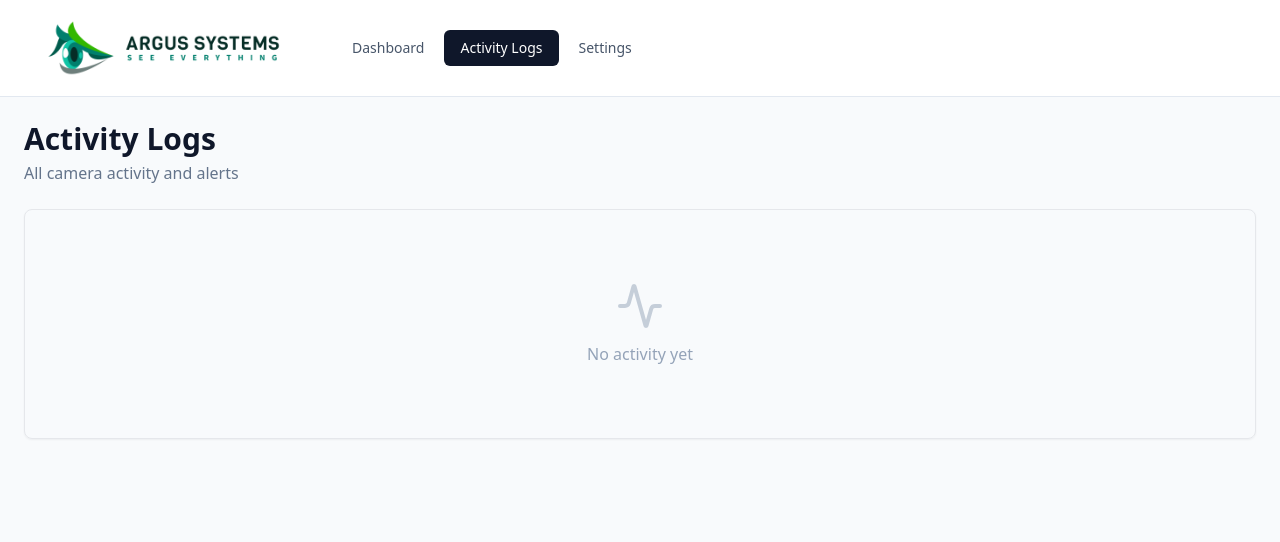
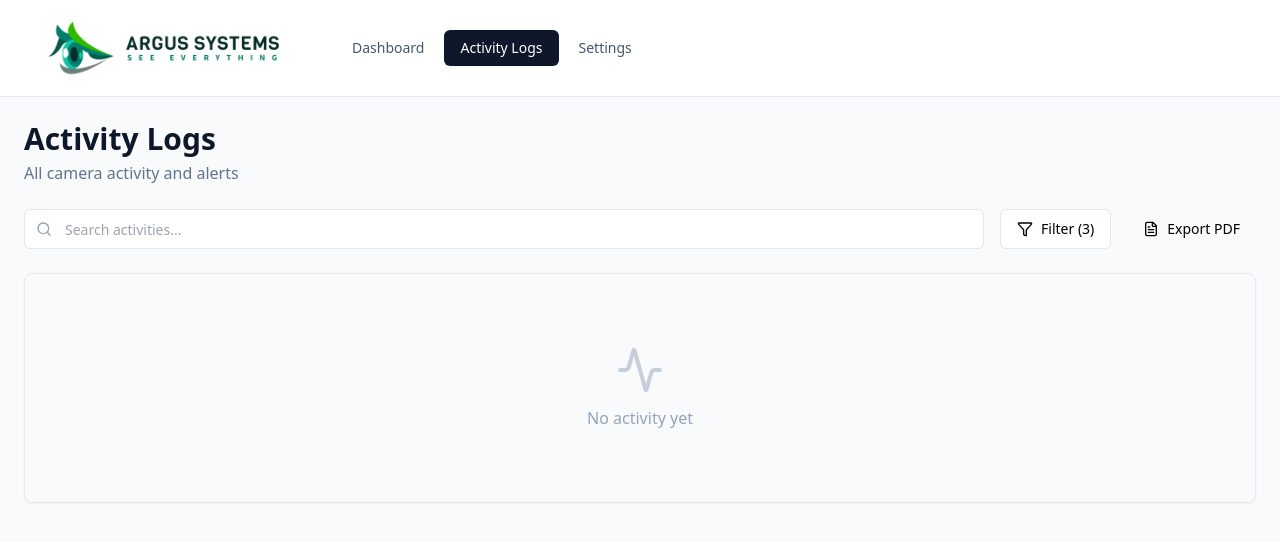
Before and after one commit to 803JOTMN/argus-systems, a React (Vite) app: page /activitylogs in a window 1280 px wide. Shown: the top 542 px of the page. Built offline with nearby package versions, Linux system fonts and the light colour scheme; the HTML template or start-up script is replaced by a standard one.

Commit message:
Add filter and export pdf to activity logs

```diff
--- a/package.json
+++ b/package.json
@@ -10,12 +10,15 @@
     "preview": "vite preview"
   },
   "dependencies": {
+    "@radix-ui/react-checkbox": "^1.3.3",
+    "@radix-ui/react-popover": "^1.1.15",
     "@radix-ui/react-slot": "^1.2.4",
     "@tensorflow-models/coco-ssd": "^2.2.3",
     "@tensorflow/tfjs": "^4.22.0",
     "class-variance-authority": "^0.7.1",
     "clsx": "^2.1.1",
     "date-fns": "^4.1.0",
+    "jspdf": "^3.0.4",
     "lucide-react": "^0.562.0",
     "react": "^19.2.0",
     "react-dom": "^19.2.0",
--- /dev/null
+++ b/src/components/ui/checkbox.jsx
@@ -0,0 +1,22 @@
+import * as React from "react"
+import * as CheckboxPrimitive from "@radix-ui/react-checkbox"
+import { Check } from "lucide-react"
+import { cn } from "@/lib/utils"
+
+const Checkbox = React.forwardRef(({ className, ...props }, ref) => (
+  <CheckboxPrimitive.Root
+    ref={ref}
+    className={cn(
+      "peer h-4 w-4 shrink-0 rounded-sm border border-slate-200 ring-offset-white focus-visible:outline-none focus-visible:ring-2 focus-visible:ring-slate-950 focus-visible:ring-offset-2 disabled:cursor-not-allowed disabled:opacity-50 data-[state=checked]:bg-slate-900 data-[state=checked]:text-slate-50",
+      className
+    )}
+    {...props}
+  >
+    <CheckboxPrimitive.Indicator className="flex items-center justify-center text-current">
+      <Check className="h-4 w-4" />
+    </CheckboxPrimitive.Indicator>
+  </CheckboxPrimitive.Root>
+))
+Checkbox.displayName = CheckboxPrimitive.Root.displayName
+
+export { Checkbox }
--- /dev/null
+++ b/src/components/ui/popover.jsx
@@ -0,0 +1,25 @@
+import * as React from "react"
+import * as PopoverPrimitive from "@radix-ui/react-popover"
+
+const Popover = PopoverPrimitive.Root
+
+const PopoverTrigger = PopoverPrimitive.Trigger
+
+const PopoverContent = React.forwardRef((props, ref) => {
+  const { className, align = "center", sideOffset = 4, ...rest } = props;
+
+  return (
+    <PopoverPrimitive.Portal>
+      <PopoverPrimitive.Content
+        ref={ref}
+        align={align}
+        sideOffset={sideOffset}
+        className={`z-50 w-72 rounded-md border border-slate-200 bg-white p-4 text-slate-950 shadow-md outline-none ${className || ''}`}
+        {...rest}
+      />
+    </PopoverPrimitive.Portal>
+  );
+})
+PopoverContent.displayName = "PopoverContent"
+
+export { Popover, PopoverTrigger, PopoverContent }
--- a/src/pages/ActivityLogs.jsx
+++ b/src/pages/ActivityLogs.jsx
@@ -1,13 +1,20 @@
 import { useState, useEffect } from "react";
-import { Activity, Camera, Clock, Download, X } from "lucide-react";
+import { Activity, Camera, Clock, Download, X, Search, Filter, FileDown, FileText } from "lucide-react";
 import { Card } from "@/components/ui/card";
 import { Badge } from "@/components/ui/badge";
 import { Button } from "@/components/ui/button";
+import { Input } from "@/components/ui/input";
+import { Checkbox } from "@/components/ui/checkbox";
+import { Popover, PopoverContent, PopoverTrigger } from "@/components/ui/popover";
 import { format } from "date-fns";
+import jsPDF from "jspdf";
+import { toast, Toaster } from "sonner";
 
 export default function ActivityLogs() {
   const [activities, setActivities] = useState([]);
   const [selectedSnapshot, setSelectedSnapshot] = useState(null);
+  const [searchQuery, setSearchQuery] = useState("");
+  const [selectedTypes, setSelectedTypes] = useState(["detection", "alert", "system"]);
 
   useEffect(() => {
     const stored = localStorage.getItem("activities");
@@ -31,12 +38,156 @@ export default function ActivityLogs() {
     link.click();
   };
 
+  const toggleType = (type) => {
+    setSelectedTypes(prev =>
+      prev.includes(type)
+        ? prev.filter(t => t !== type)
+        : [...prev, type]
+    );
+  };
+
+  const exportToPDF = async () => {
+    const loadingToast = toast.loading("Generating PDF report...");
+
+    try {
+      const pdf = new jsPDF();
+      let yPosition = 20;
+
+      // Title
+      pdf.setFontSize(20);
+      pdf.text("Activity Logs Report", 20, yPosition);
+      yPosition += 10;
+
+      pdf.setFontSize(10);
+      pdf.text(`Generated: ${format(new Date(), "MMM d, yyyy HH:mm:ss")}`, 20, yPosition);
+      yPosition += 15;
+
+      for (let i = 0; i < filteredActivities.length; i++) {
+        const activity = filteredActivities[i];
+
+        // Check if we need a new page
+        if (yPosition > 250) {
+          pdf.addPage();
+          yPosition = 20;
+        }
+
+        // Activity details
+        pdf.setFontSize(12);
+        pdf.setFont(undefined, 'bold');
+        pdf.text(activity.title, 20, yPosition);
+        yPosition += 7;
+
+        pdf.setFontSize(9);
+        pdf.setFont(undefined, 'normal');
+        pdf.text(`Type: ${activity.type} | Camera: ${activity.camera_name || 'N/A'}`, 20, yPosition);
+        yPosition += 5;
+        pdf.text(`Time: ${format(new Date(activity.created_date), "MMM d, yyyy HH:mm:ss")}`, 20, yPosition);
+        yPosition += 5;
+
+        if (activity.description) {
+          pdf.text(activity.description, 20, yPosition);
+          yPosition += 7;
+        }
+
+        // Add photo if available
+        if (activity.snapshot_url) {
+          try {
+            const imgWidth = 80;
+            const imgHeight = 50;
+
+            if (yPosition + imgHeight > 270) {
+              pdf.addPage();
+              yPosition = 20;
+            }
+
+            pdf.addImage(activity.snapshot_url, 'JPEG', 20, yPosition, imgWidth, imgHeight);
+            yPosition += imgHeight + 10;
+          } catch (error) {
+            console.error("Error adding image:", error);
+            yPosition += 5;
+          }
+        }
+
+        // Separator line
+        pdf.setDrawColor(200, 200, 200);
+        pdf.line(20, yPosition, 190, yPosition);
+        yPosition += 10;
+      }
+
+      pdf.save(`activity_logs_${format(new Date(), "yyyy-MM-dd_HH-mm-ss")}.pdf`);
+      toast.dismiss(loadingToast);
+      toast.success("PDF report generated successfully!");
+    } catch (error) {
+      toast.dismiss(loadingToast);
+      toast.error("Failed to generate PDF");
+      console.error("PDF generation error:", error);
+    }
+  };
+
+  const filteredActivities = activities.filter(activity => {
+    const matchesSearch =
+      activity.title.toLowerCase().includes(searchQuery.toLowerCase()) ||
+      (activity.description || '').toLowerCase().includes(searchQuery.toLowerCase());
+    const matchesType = selectedTypes.includes(activity.type);
+    return matchesSearch && matchesType;
+  });
+
   return (
-    <div className="p-6">
-      <div className="max-w-7xl mx-auto space-y-6">
+    <>
+      <Toaster position="top-center" />
+      <div className="p-6">
+        <div className="max-w-7xl mx-auto space-y-6">
         <div>
           <h1 className="text-3xl font-bold text-slate-900">Activity Logs</h1>
           <p className="text-slate-500 mt-1">All camera activity and alerts</p>
+        </div>
+
+        <div className="flex flex-wrap gap-4">
+          <div className="relative flex-1 min-w-[200px]">
+            <Search className="absolute left-3 top-1/2 -translate-y-1/2 w-4 h-4 text-slate-400" />
+            <Input
+              placeholder="Search activities..."
+              value={searchQuery}
+              onChange={(e) => setSearchQuery(e.target.value)}
+              className="pl-10"
+            />
+          </div>
+          <Popover>
+            <PopoverTrigger>
+              <button className="inline-flex items-center justify-center whitespace-nowrap rounded-md text-sm font-medium ring-offset-white transition-colors focus-visible:outline-none focus-visible:ring-2 focus-visible:ring-slate-950 focus-visible:ring-offset-2 disabled:pointer-events-none disabled:opacity-50 border border-slate-200 bg-white hover:bg-slate-100 hover:text-slate-900 h-10 px-4 py-2">
+                <Filter className="w-4 h-4 mr-2" />
+                Filter ({selectedTypes.length})
+              </button>
+            </PopoverTrigger>
+            <PopoverContent className="w-56">
+              <div className="space-y-3">
+                <h4 className="font-medium text-sm">Filter by Type</h4>
+                {['detection', 'alert', 'system'].map(type => (
+                  <div key={type} className="flex items-center space-x-2">
+                    <Checkbox
+                      id={type}
+                      checked={selectedTypes.includes(type)}
+                      onCheckedChange={() => toggleType(type)}
+                    />
+                    <label
+                      htmlFor={type}
+                      className="text-sm font-medium leading-none peer-disabled:cursor-not-allowed peer-disabled:opacity-70 capitalize cursor-pointer"
+                    >
+                      {type}
+                    </label>
+                  </div>
+                ))}
+              </div>
+            </PopoverContent>
+          </Popover>
+          <Button
+            onClick={exportToPDF}
+            variant="outline"
+            disabled={filteredActivities.length === 0}
+          >
+            <FileText className="w-4 h-4 mr-2" />
+            Export PDF
+          </Button>
         </div>
 
         <Card className="p-6">
@@ -46,8 +197,13 @@ export default function ActivityLogs() {
                 <Activity className="w-12 h-12 mx-auto mb-3 opacity-50" />
                 <p>No activity yet</p>
               </div>
+            ) : filteredActivities.length === 0 ? (
+              <div className="text-center py-12 text-slate-400">
+                <Search className="w-12 h-12 mx-auto mb-3 opacity-50" />
+                <p>No activities match your search</p>
+              </div>
             ) : (
-              activities.map((activity) => (
+              filteredActivities.map((activity) => (
                 <div
                   key={activity.id}
                   className="flex items-start gap-4 p-4 bg-slate-50 rounded-lg hover:bg-slate-100 transition-colors"
@@ -149,6 +305,7 @@ export default function ActivityLogs() {
           </div>
         </div>
       )}
-    </div>
+      </div>
+    </>
   );
 }
```
Also changed, not shown: src/pages/Dashboard.jsx (+30 -14 lines), src/pages/Settings.jsx (+25 -0 lines), 1 other file (tests, documents, lock files or other folders).
